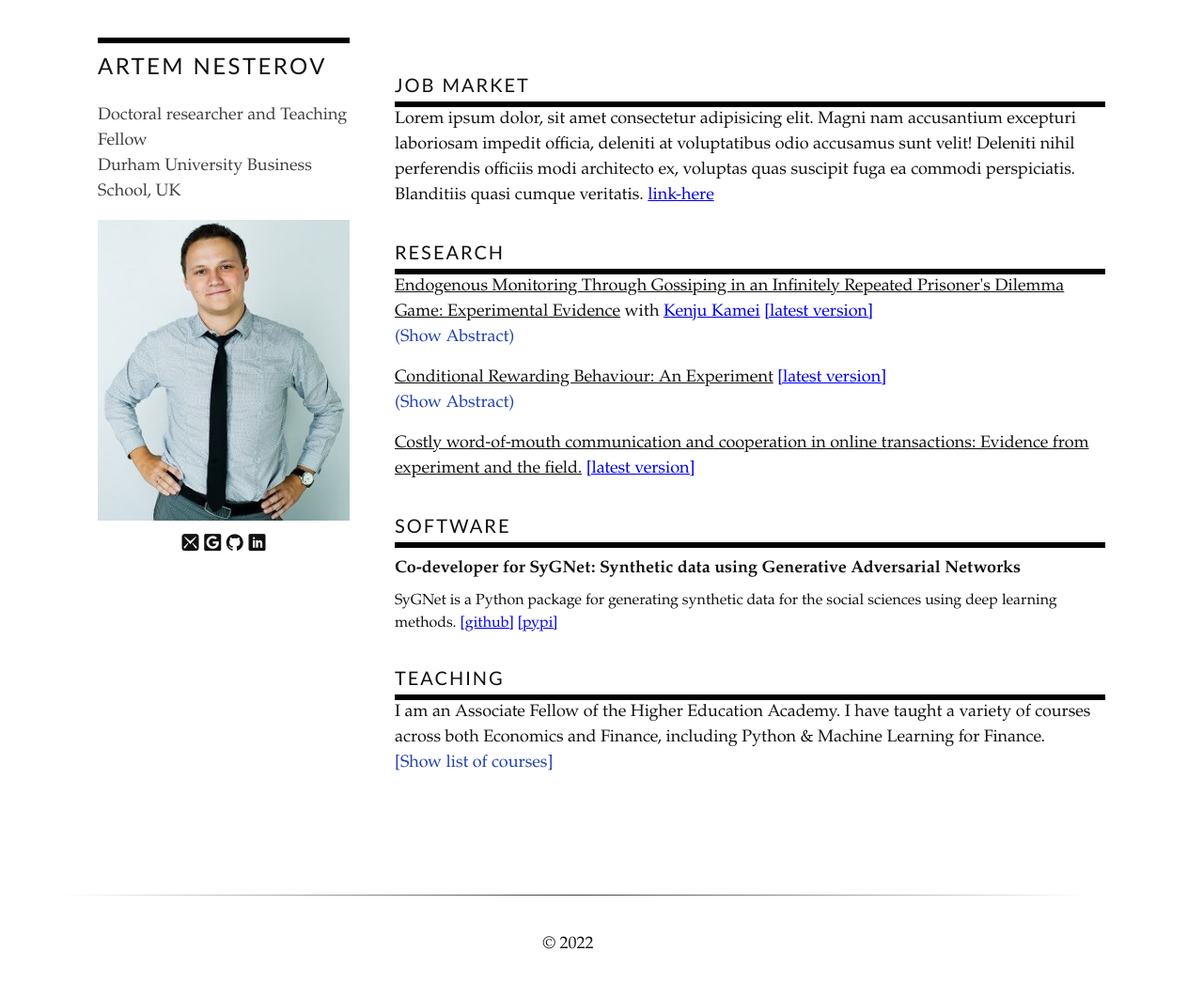
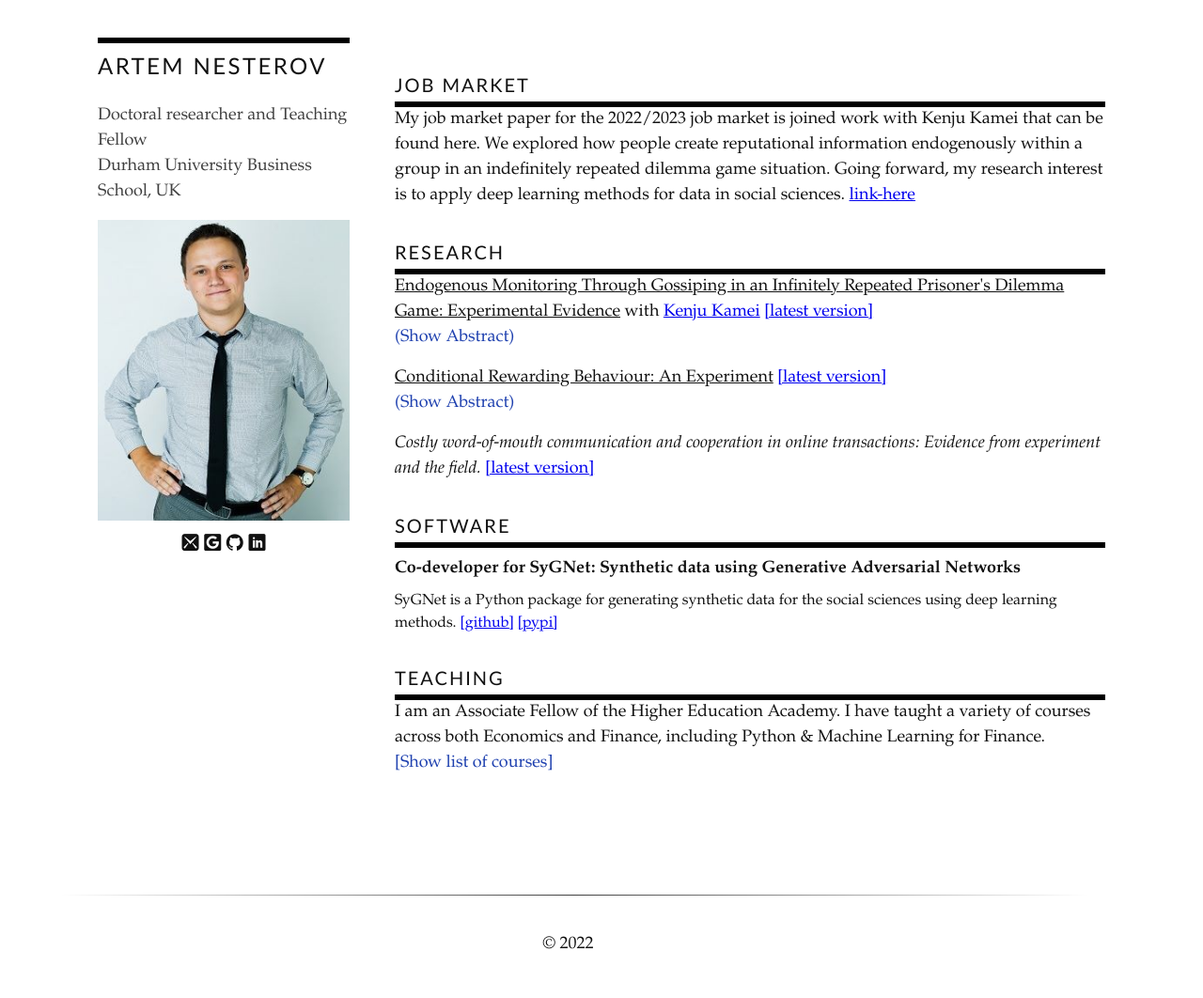
Before and after one commit to Mudassir-Nawaz/artem, a Jekyll site: the page built from index.md, in a window 1280 px wide. Shown: the whole page at 94% size. Built offline with Jekyll 4.4.1, drawn with Linux system fonts in a browser that asks for light colours; some web fonts are replaced.

Commit message:
update teaching

```diff
--- a/_data/jobmarket.yml
+++ b/_data/jobmarket.yml
@@ -1,3 +1,3 @@
-- job-market: Lorem ipsum dolor, sit amet consectetur adipisicing elit. Magni nam accusantium excepturi laboriosam impedit officia, deleniti at voluptatibus odio accusamus sunt velit! Deleniti nihil perferendis officiis modi architecto ex, voluptas quas suscipit fuga ea commodi perspiciatis. Blanditiis quasi cumque veritatis.
+- job-market: My job market paper for the 2022/2023 job market is joined work with Kenju Kamei that can be found here.  We explored how people create reputational information endogenously within a group in an indefinitely repeated dilemma game situation. Going forward, my research interest is to apply deep learning methods for data in social sciences.
   link-title: link-here
-  link: "#"
+  link: "/assets/doc/MPRA_paper_100712.pdf"
--- a/_layouts/full-width.html
+++ b/_layouts/full-width.html
@@ -53,7 +53,7 @@
                   </div>
                 </div>
                 <div>
-                  <span class="underline">Costly word‑of‑mouth communication and cooperation in online transactions: Evidence from experiment and the field.</span>
+                  <span class="" style="font-style: italic; ">Costly word‑of‑mouth communication and cooperation in online transactions: Evidence from experiment and the field.</span>
                   <a href="{{'#'}}"  style="all: revert;">[latest version]</a>
                   <!-- <div>
                     <a id="show2" style="all: revert;">(Show Abstract)</a>
```
Also changed, not shown: _data/modules.yml (+12 -0 lines).
